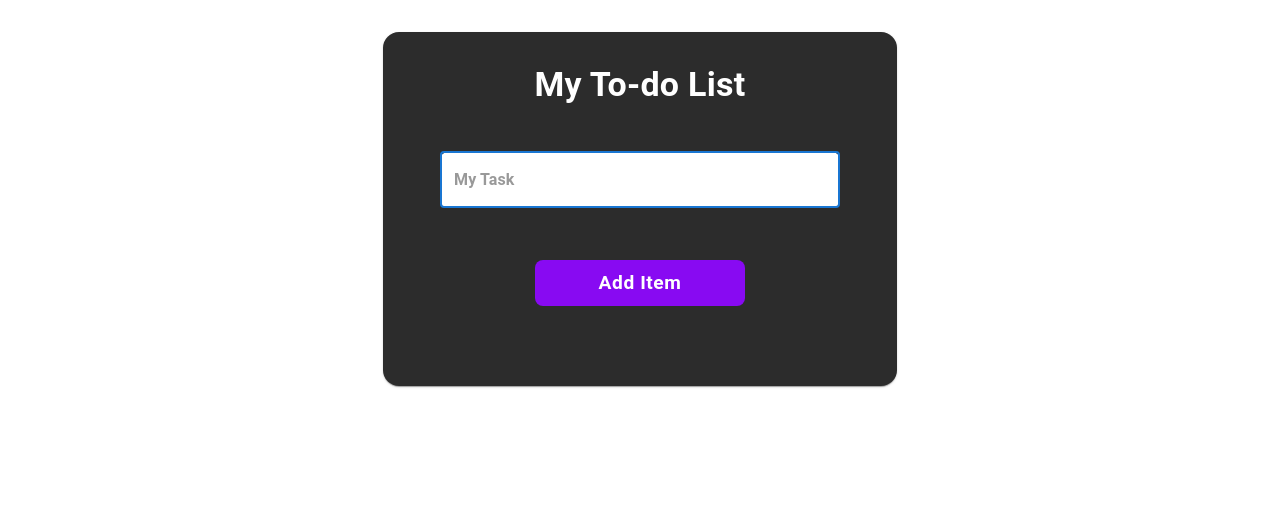
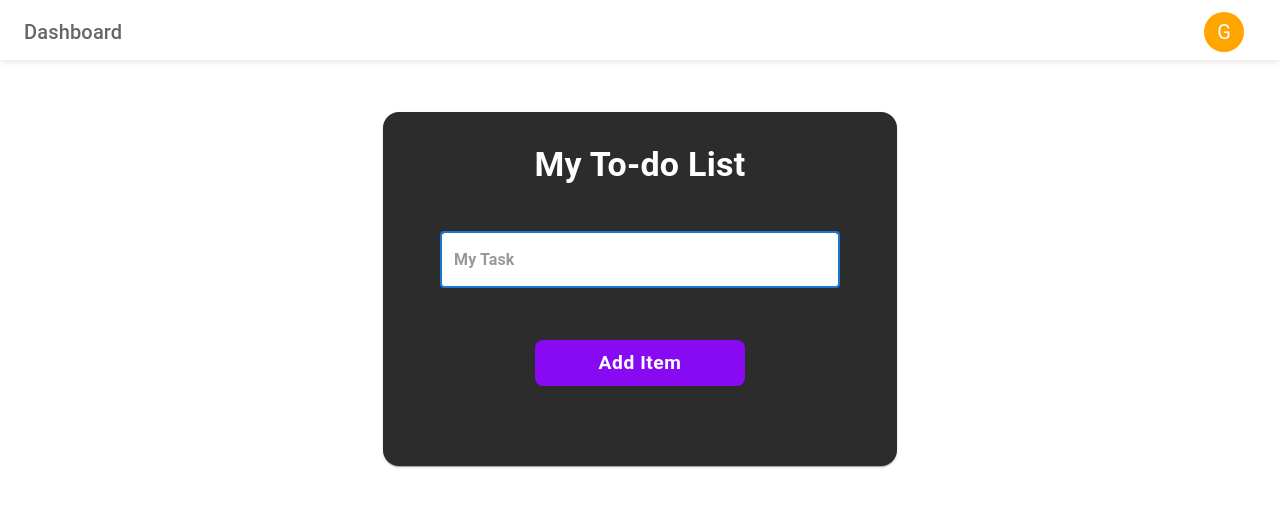
Before and after one commit to enggankush/todo-crud-app, a React (Vite) app: page /todo in a window 1280 px wide. Shown: the top 506 px of the page. Built offline with nearby package versions, Linux system fonts and the light colour scheme.

Commit message:
code fix

```diff
--- a/src/App.tsx
+++ b/src/App.tsx
@@ -6,6 +6,7 @@ import LoginPage from "./page/auth/LoginPage";
 import ProfilePage from "./page/users/ProfilePage";
 import ResetPage from "./page/auth/ResetPage";
 import SettingPage from "./page/users/SettingPage";
+import UserPost from "./page/users/UserPost";
 
 function App() {
   return (
@@ -13,6 +14,7 @@ function App() {
       <BrowserRouter>
         <Routes>
           <Route path="/dashboard" element={<DashboardPage />} />
+          <Route path="/post" element={<UserPost />} />
           <Route path="/profile" element={<ProfilePage />} />
           <Route path="/setting" element={<SettingPage />} />
           <Route path="/register" element={<RegisterPage />} />
--- a/src/api/api.service.tsx
+++ b/src/api/api.service.tsx
@@ -12,9 +12,9 @@ export interface User {
   confirm_password: string;
 }
 
-export type RegisterData = Omit<User, "_id">;
+export type RegisterData = Omit<User, "_id">; // Remove from User
 
-export type LoginData = Pick<User, "email" | "password">;
+export type LoginData = Pick<User, "email" | "password">; // Only keep from User
 
 export type UserData = Omit<User, "password" | "confirm_password">;
 
--- a/src/components/nav/Header.tsx
+++ b/src/components/nav/Header.tsx
@@ -1,7 +1,6 @@
 import {
   AppBar,
   Avatar,
-  Box,
   IconButton,
   Menu,
   MenuItem,
@@ -9,7 +8,7 @@ import {
   Typography,
 } from "@mui/material";
 import { useState } from "react";
-import { useNavigate } from "react-router-dom";
+import { NavLink, useNavigate } from "react-router-dom";
 
 interface User {
   name: string;
@@ -32,8 +31,6 @@ const Header: React.FC = () => {
     setAnchorEl(null);
   };
 
-  // ✅ Navigation handlers
-
   const navigation = (path: string) => {
     handleCloseMenu();
     if (path === "/login") {
@@ -44,11 +41,10 @@ const Header: React.FC = () => {
   };
 
   return (
-    <Box>
-      <AppBar position="static" sx={{ backgroundColor: "rgb(255 255 255)" }}>
+    <AppBar position="static" sx={headerStyle}>
       <Toolbar sx={{ color: "#666666" }}>
         <Typography variant="h6" sx={{ flexGrow: 1 }}>
-            My To-Do
+          Dashboard
         </Typography>
 
         {/* Profile Avatar */}
@@ -65,30 +61,74 @@ const Header: React.FC = () => {
           onClose={handleCloseMenu}
         >
           <MenuItem
-              sx={{ color: "#666666" }}
-              onClick={() => navigation("/profile")}
+            component={NavLink}
+            to="/profile"
+            onClick={handleCloseMenu}
+            sx={menuItemStyle}
           >
             Profile
           </MenuItem>
-            <hr />
+          {/* <hr /> */}
           <MenuItem
-              sx={{ color: "#666666" }}
-              onClick={() => navigation("/setting")}
+            component={NavLink}
+            to="/todo"
+            onClick={handleCloseMenu}
+            sx={menuItemStyle}
+          >
+            My to-do
+          </MenuItem>
+          {/* <hr /> */}
+          <MenuItem
+            component={NavLink}
+            to="/setting"
+            onClick={handleCloseMenu}
+            sx={menuItemStyle}
           >
             Settings
           </MenuItem>
-            <hr />
+          {/* <hr /> */}
           <MenuItem
-              sx={{ color: "#666666" }}
-              onClick={() => navigation("/login")}
+            onClick={() => {
+              navigation("/login");
+            }}
+            sx={{
+              color: "#d32f2f",
+              "&:hover": {
+                backgroundColor: "#fdecea",
+                color: "#d32f2f",
+              },
+            }}
           >
             Logout
           </MenuItem>
         </Menu>
       </Toolbar>
     </AppBar>
-    </Box>
   );
 };
 
 export default Header;
+const headerStyle = {
+  position: "fixed",
+  top: " 0",
+  left: " 0",
+  width: " 100%",
+  height: " 60px",
+  boxShadow: " 0 2px 5px rgba(0, 0, 0, 0.1)",
+  backgroundColor: "rgb(255 255 255)",
+};
+
+const menuItemStyle = {
+  color: "#666",
+  "&:hover": {
+    backgroundColor: "#e3f2fd",
+    color: "#1976d2",
+  },
+  "&.active": {
+    color: "#1976d2",
+    fontWeight: "bold",
+  },
+  "&.active:hover": {
+    backgroundColor: "#bbdefb",
+  },
+};
--- a/src/page/todo/TodoPage.tsx
+++ b/src/page/todo/TodoPage.tsx
@@ -2,6 +2,7 @@ import { Box, Button, TextField, Checkbox } from "@mui/material";
 import { EditOutlined, DeleteOutlineOutlined } from "@mui/icons-material";
 import AuthCard from "../../components/card/AuthCard";
 import { useState, type ChangeEvent, type FormEvent } from "react";
+import Header from "../../components/nav/Header";
 
 const ToDoPage: React.FC = () => {
   const [inputValue, setInputValue] = useState<string>("");
@@ -50,6 +51,8 @@ const ToDoPage: React.FC = () => {
   };
 
   return (
+    <Box>
+      <Header />
       <Box sx={todo_header}>
         <AuthCard title="My To-do List">
           <form onSubmit={handleSubmit}>
@@ -104,6 +107,7 @@ const ToDoPage: React.FC = () => {
           </ol>
         </AuthCard>
       </Box>
+    </Box>
   );
 };
 
@@ -113,7 +117,7 @@ const todo_header = {
   display: "flex",
   justifyContent: "center",
   alignItems: "center",
-  paddingTop: 4,
+  paddingTop: 14,
 };
 
 const todo_input = {
--- a/src/page/users/ProfilePage.tsx
+++ b/src/page/users/ProfilePage.tsx
@@ -51,10 +51,6 @@ const ProfilePage: React.FC = () => {
     setIsEditing(false);
     setFormData(user);
   };
-
-  // const handleButton = () =>{
-
-  // }
 
   const handleChange = (
     e: React.ChangeEvent<HTMLInputElement | HTMLTextAreaElement>
```
Lines whose indentation alone changed are shown as unchanged.
